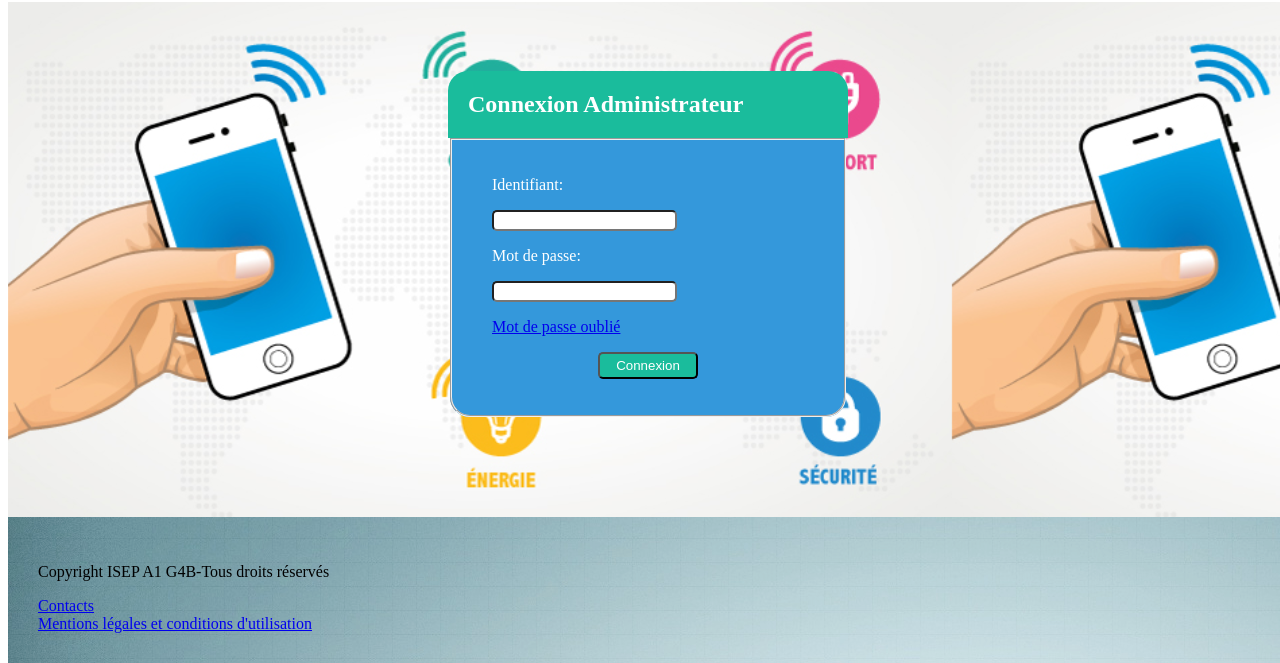
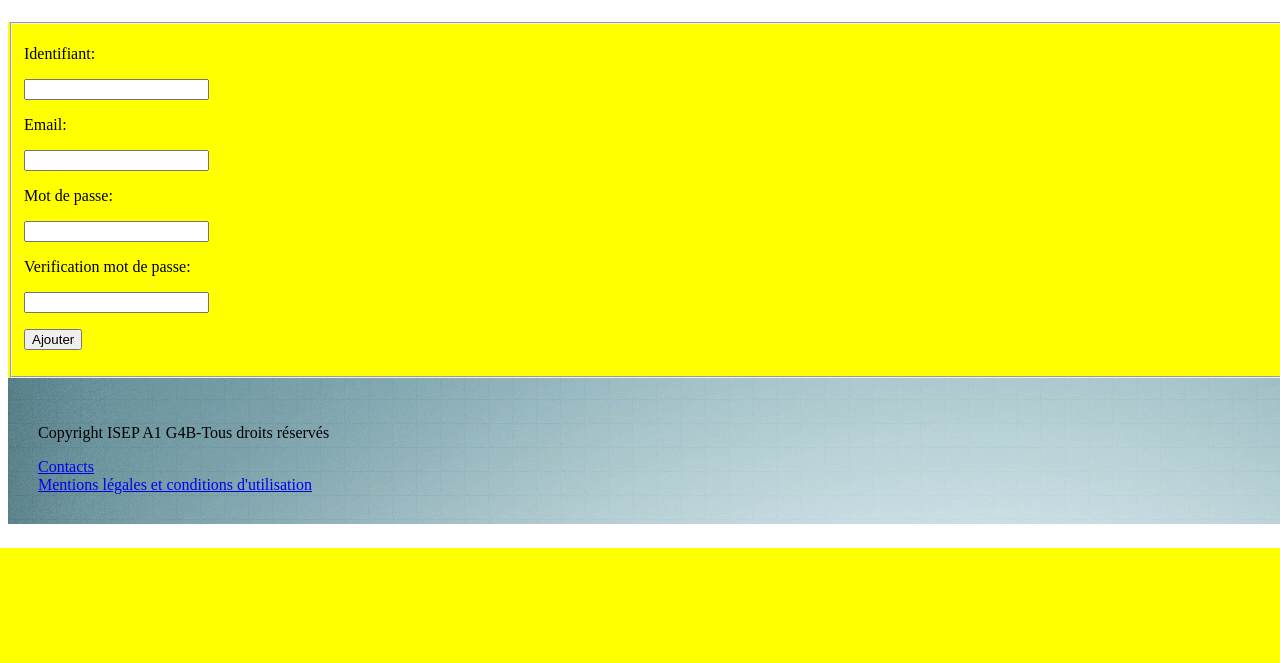
Before and after one commit to LouisLEBAIL/ISEP-APP-G4B-Site-Web, a PHP site: page /index_administrateur.php in a window 1280 px wide. Shown: the part 260-923 px from the top of the page. After the commit the page ends 808 px from the top, so only its background shows below. Run offline with PHP 8.4, Linux system fonts and the light colour scheme; the visitor is signed in with stand-in values (Sample User, id 1).

Commit message:
fin partie administrateur

```diff
--- /dev/null
+++ b/controleur/deconnexion_administrateur.php
@@ -0,0 +1,6 @@
+<?php
+session_start();/* toujours commencer par ça*/
+$_SESSION = array();/*vider la variable session*/
+session_destroy();/*detruit la session*/
+header("Location: index_administrateur.php");/*redirige vers la page d'accueil*/
+?>
--- a/controleur/index_administrateur.php
+++ b/controleur/index_administrateur.php
@@ -2,18 +2,17 @@
 session_start();
 
 require '../modele/connexion_bdd.php'; // Connexion a la base de donnee
-$etat_connection = 'non_connecte';
 
-if ($etat_connection == 'connecte') // Si l'administrateur est connecté
+
+
+if(!isset($_SESSION['id_administrateur']))
 {
-	require '../modele/preinscription_client_par_administrateur.php'; // Page qui permet de preinscrire le client sur la base de donnee
-	require '../vue/preinscription_client_par_administrateur.php'; // On affiche la page
+	require '../modele/connexion_administrateur.php';
+	require '../vue/connexion_administrateur.php';
 }
-
-if ($etat_connection == 'non_connecte') // Si l'administrateur n'est pas connecté
+else
 {
-	require '../modele/connexion_administrateur.php'; // Page qui permet de verifier l'identite de l'administrateur dans la base de donnee
-	require '../vue/connexion_administrateur.php'; // On affiche la page
+	require '../modele/preinscription_client_par_administrateur.php';
 }
 
 ?>
--- a/modele/connexion_administrateur.php
+++ b/modele/connexion_administrateur.php
@@ -16,7 +16,7 @@
       $admininfo = $reqadmin -> fetch();
       $_SESSION['id_administrateur'] = $admininfo['id_administrateur'];
       $_SESSION['login_administrateur'] = $admininfo['login_administrateur'];
-      $etat_connection = 'connecte';
+      header("Location: index_administrateur.php?id_administrateur=".$_SESSION['id_administrateur']);
     }
     else
     {
--- a/modele/preinscription_client_par_administrateur.php
+++ b/modele/preinscription_client_par_administrateur.php
@@ -41,3 +41,5 @@
   }
 }
 ?>
+
+<?php require '../vue/preinscription_client_par_administrateur.php'?>
--- a/vue/connexion_administrateur.php
+++ b/vue/connexion_administrateur.php
@@ -7,7 +7,7 @@
     </head>
     <body>
         <div>
-            <?php include 'en_tete_administrateur.php';?>
+            <?php include 'en_tete.php';?>
 
             <div id="container">
               <div id="login">
--- a/vue/preinscription_client_par_administrateur.php
+++ b/vue/preinscription_client_par_administrateur.php
@@ -11,7 +11,7 @@
 	<body>
 		<?php include("En_tete_administrateur.php");?>
 			<div id="container_3">
-				<form method="post" action="cible_administrateur.php">
+				<form method="post" action="">
         			<fieldset>
           				<P>
           					<label for="Identifiant">Identifiant:</label>
```
